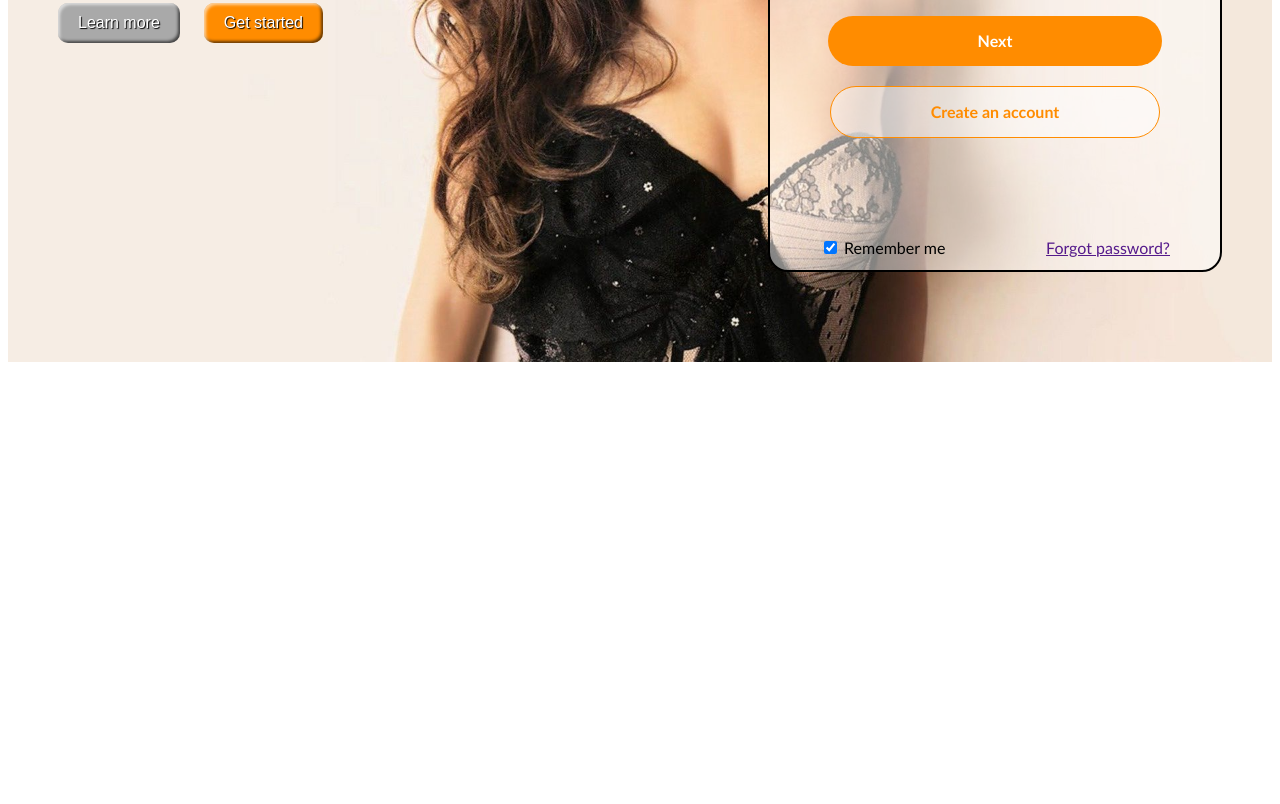
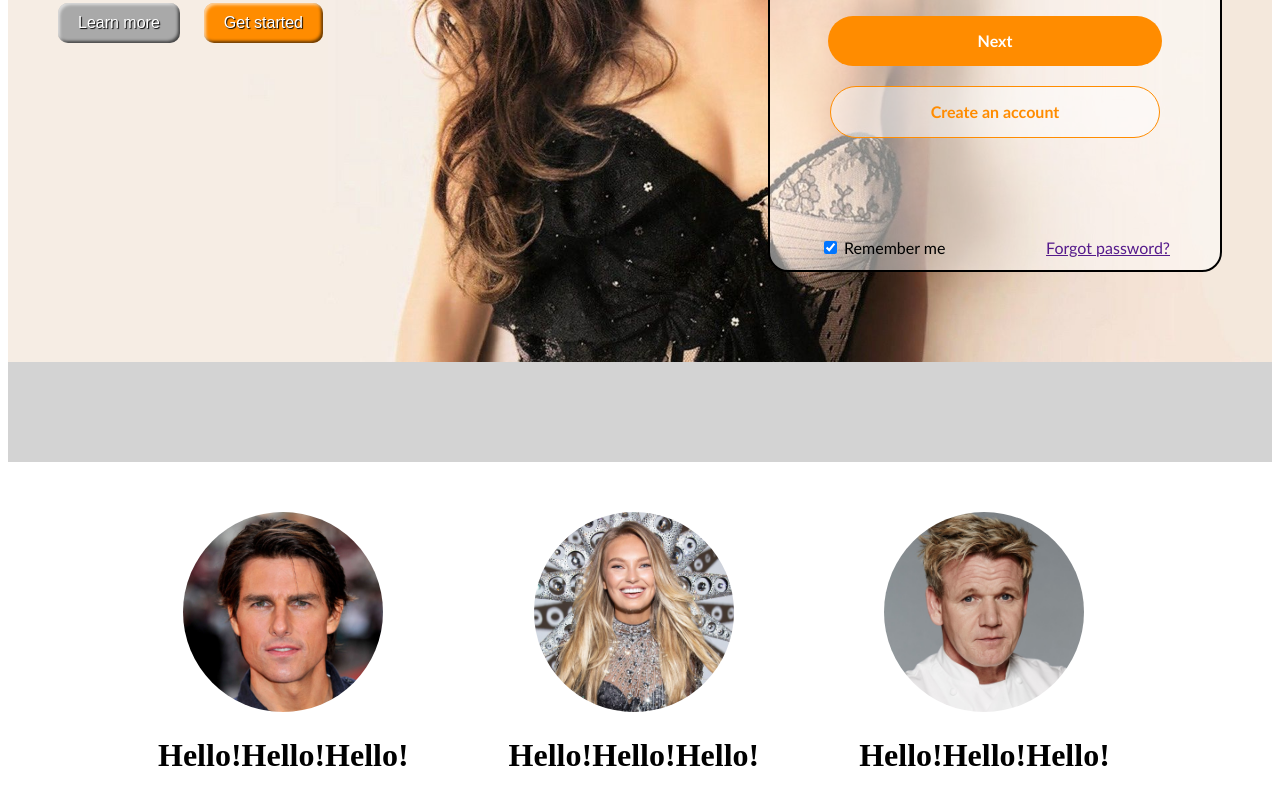
Before and after one commit to achrysaetos/git_space, a website: page html_files/index.html in a window 1280 px wide. Shown: the part 446-1250 px from the top of the page. Before the commit the page ends 816 px from the top, so only its background shows below. Drawn offline with Linux system fonts and the light colour scheme.

Commit message:
working on sponsor banner and carousel

```diff
--- a/html_files/index.html
+++ b/html_files/index.html
@@ -4,7 +4,6 @@
 <head>
     <title>Website Template</title>
     <link rel="stylesheet" type="text/css" href="style.css">
-
 </head>
 
 
@@ -55,14 +54,26 @@
                 </div>
             </form>
         </div>
-
-
     </main>
 
-    <div>
+    <div class=sponsors>
 
     </div>
 
+    <div class=carousel>
+        <div class=carouselitem>
+            <img src="tom_face.jpg" class="carouselimg">
+            <h1>Hello!Hello!Hello!</h1>
+        </div>
+        <div class=carouselitem>
+            <img src="romee_face.jpg" class="carouselimg">
+            <h1>Hello!Hello!Hello!</h1>
+        </div>
+        <div class=carouselitem>
+            <img src="gordon_face.jpg" class="carouselimg">
+            <h1>Hello!Hello!Hello!</h1>
+        </div>
+    </div>
 
 </body>
 
--- a/html_files/style.css
+++ b/html_files/style.css
@@ -1,4 +1,5 @@
 header{
+    margin-top: -8px;
     background-color: rgb(48, 48, 48);
     position: fixed;
     width: 99%;
@@ -61,7 +62,7 @@ li{
 
 .jumbotron{
     height: 800px;
-    background-image: url(cheryl.jpg);
+    background-image: url(cheryl_background.jpg);
     background-size: cover;
 }
 
@@ -272,3 +273,36 @@ input[type=text], input[type=password] {
     border-radius: 10px;
     outline: 0 none;
 }
+
+
+
+
+
+
+
+
+
+.sponsors{
+    width: 100%;
+    height: 100px;
+    background-color: lightgray;
+    text-align: center;
+}
+.carousel{
+    margin-left: 100px;
+    margin-right: 100px;
+    display: inline-flex;
+    justify-content: space-around;
+    flex-wrap: wrap;
+}
+.carouselitem{
+    text-align: center;
+    margin-top: 50px;
+    margin-left: 50px;
+    margin-right: 50px;
+}
+.carouselimg{
+    border-radius: 50%;
+    width: 200px;
+    height: 200px;
+}
```
Also changed, not shown: html_files/main.html (deleted, +0 -12 lines), html_files/cheryl_background.jpg (renamed from html_files/cheryl.jpg), html_files/gordon_face.jpg (added), html_files/romee_face.jpg (added), html_files/tom_face.jpg (added), 1 other file.
